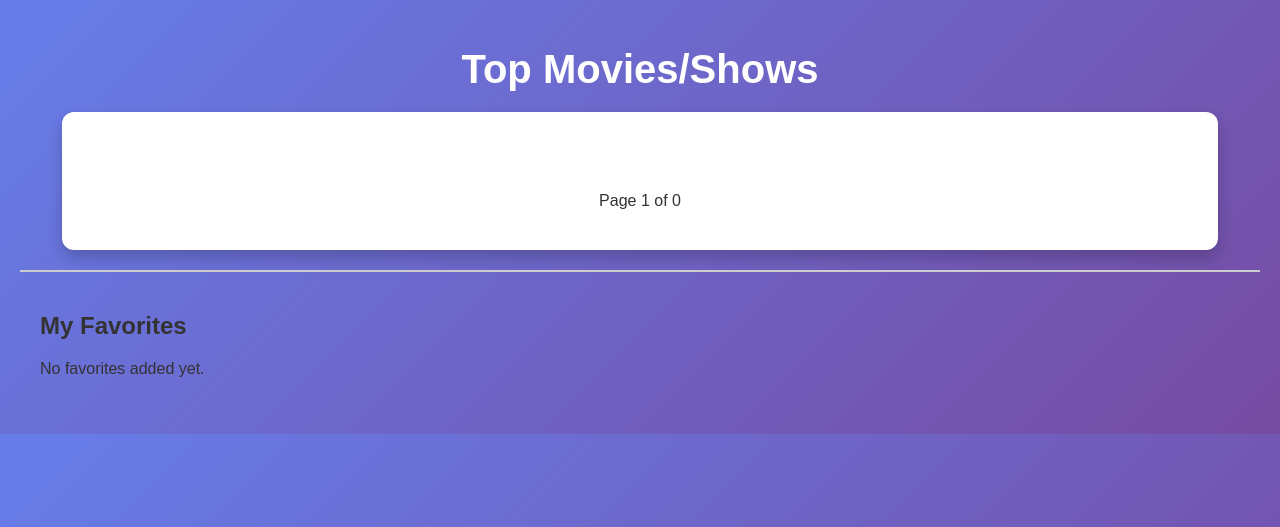
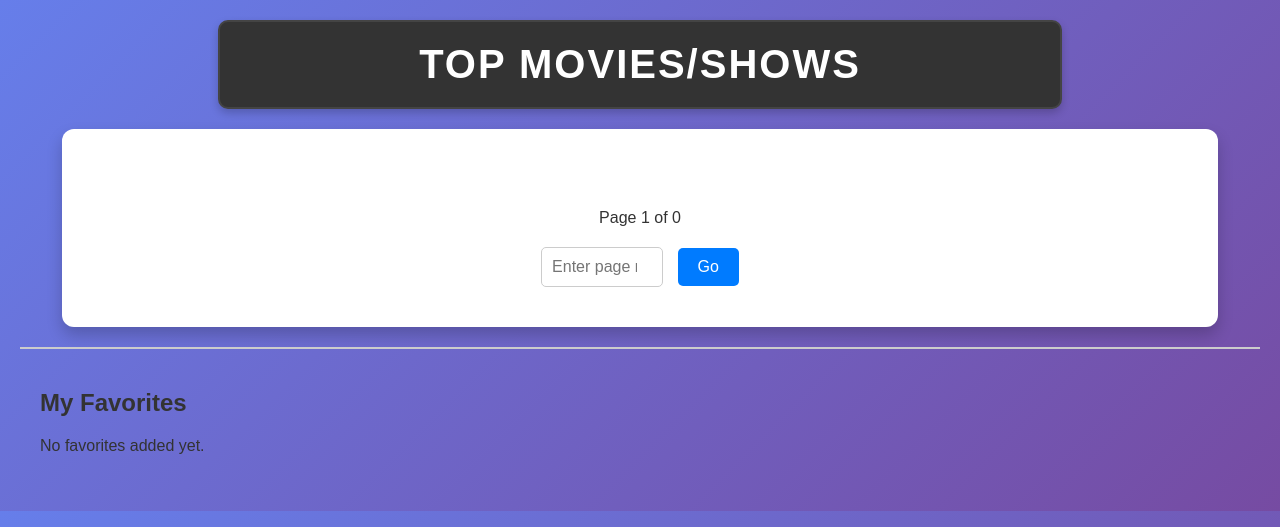
Before and after one commit to ECE3824-Spring2025/imdb-LADJM, a Flask app: page / in a window 1280 px wide. Shown: the top 527 px of the page. Run offline with Flask 3, Linux system fonts and the light colour scheme.

Commit message:
New interface changes

```diff
--- a/static/css/proj1.css
+++ b/static/css/proj1.css
@@ -18,11 +18,28 @@
     box-shadow: 0 8px 16px rgba(0, 0, 0, 0.2);
 }
 
-h1 {
+.title-box {
+    width: 90%; /* 90% of the parent container's width */
+    max-width: 800px; /* Maximum width */
+    margin: 0 auto; /* Center the box horizontally */
+    background: #333; /* Dark gray background */
+    padding: 20px;
     text-align: center;
-    color: #fff; /* Changed to white for better contrast */
+    border-radius: 10px;
+    box-shadow: 0 4px 8px rgba(0, 0, 0, 0.2);
+    margin-bottom: 20px;
+    border: 2px solid #444; /* Slightly lighter border */
+    transition: transform 0.2s, box-shadow 0.2s;
+}
+
+.title-box h1 {
+    color: white; /* White text */
     font-size: 2.5rem;
-    margin-bottom: 20px;
+    margin: 0;
+    font-family: 'Poppins', sans-serif;
+    text-transform: uppercase;
+    letter-spacing: 2px;
+    font-weight: 700;
 }
 
 label {
@@ -174,6 +191,35 @@
     100% { transform: rotate(360deg); }
 }
 
+/* Page Navigation */
+.page-navigation {
+    text-align: center;
+    margin-bottom: 20px;
+}
+
+.page-navigation input {
+    padding: 10px;
+    border: 1px solid #ccc;
+    border-radius: 5px;
+    font-size: 1rem;
+    width: 100px;
+    margin-right: 10px;
+}
+
+.page-navigation button {
+    padding: 10px 20px;
+    background-color: #007bff;
+    color: white;
+    border: none;
+    border-radius: 5px;
+    cursor: pointer;
+    font-size: 1rem;
+}
+
+.page-navigation button:hover {
+    background-color: #0056b3;
+}
+
 .pagination {
     text-align: center;
     margin: 20px 0;
--- a/static/js/proj1.js
+++ b/static/js/proj1.js
@@ -146,6 +146,17 @@
     });
 }
 
+// Function to navigate to a specific page
+function goToPage() {
+    const pageInput = document.getElementById('page-input');
+    const pageNumber = parseInt(pageInput.value);
+
+    if (pageNumber >= 1 && pageNumber <= totalPages) {
+        window.location.href = `{{ url_for('index') }}?page=${pageNumber}`;
+    } else {
+        alert(`Please enter a valid page number between 1 and ${totalPages}.`);
+    }
+}
 
 // Initialize favorites list on page load
 document.addEventListener('DOMContentLoaded', () => {
--- a/templates/home.html
+++ b/templates/home.html
@@ -4,10 +4,13 @@
     <meta charset="UTF-8">
     <meta name="viewport" content="width=device-width, initial-scale=1.0">
     <title>Movie List</title>
-    <link rel="stylesheet" href="{{ url_for('static', filename='css/proj1.css') }}?v=1.0.1">
+    <link rel="stylesheet" href="{{ url_for('static', filename='css/proj1.css') }}?v=1.0.3">
 </head>
 <body>
-    <h1>Top Movies/Shows</h1>
+    <!-- Title Box -->
+    <div class="title-box">
+        <h1>Top Movies/Shows</h1>
+    </div>
     <div class="container">
 
         <!-- Movie List -->
@@ -19,12 +22,13 @@
                         <h2>{{ movie.primaryTitle }}</h2>
                         <p><strong>Year:</strong> {{ movie.startYear }}</p>
                         <p><strong>Genre:</strong> {{ movie.genres }}</p>
-                        <p><strong>Runtime:</strong> {{ movie.runtimeMinutes }} minutes</p>
                         <p><strong>Rating:</strong> {{ rating.averageRating }} ({{ rating.numVotes }} votes)</p>
                     </div>
                 </div>
             {% endfor %}
         </div>
+
+
 
         <!-- Pagination Controls -->
         <div class="pagination">
@@ -35,8 +39,12 @@
             {% if pagination.has_next %}
                 <a href="{{ url_for('index', page=pagination.next_num) }}">Next</a>
             {% endif %}
-        </div>
+        </div>                <!-- Page Navigation -->
+            <div class="page-navigation">
+                <input type="number" id="page-input" placeholder="Enter page number" min="1" max="{{ pagination.pages }}">
+                <button onclick="goToPage()">Go</button>
+            </div>
     </div>
-    <script src="{{ url_for('static', filename='js/proj1.js') }}?v=1.0.1"></script>
+    <script src="{{ url_for('static', filename='js/proj1.js') }}?v=1.0.3"></script>
 </body>
 </html>
```
